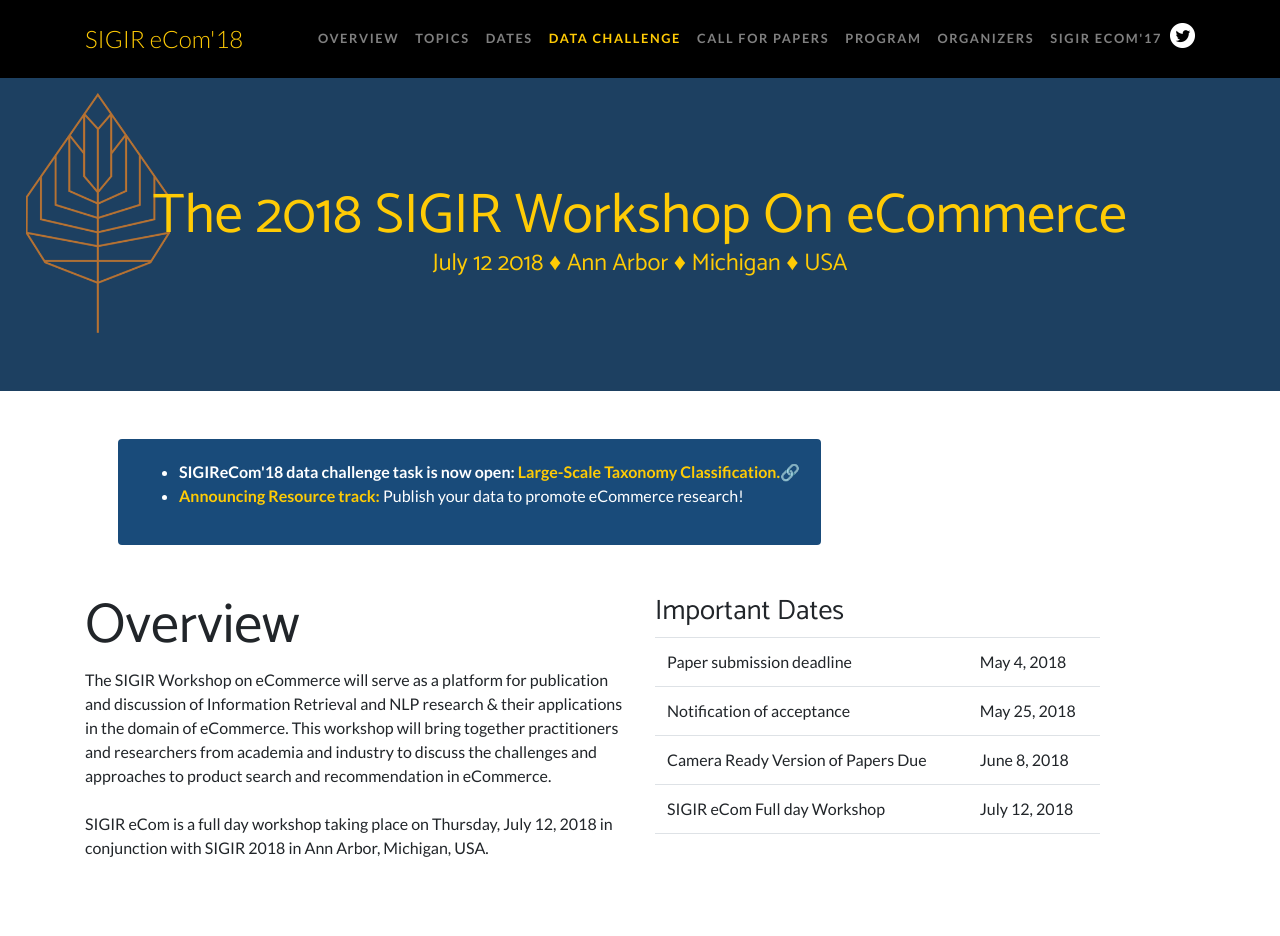
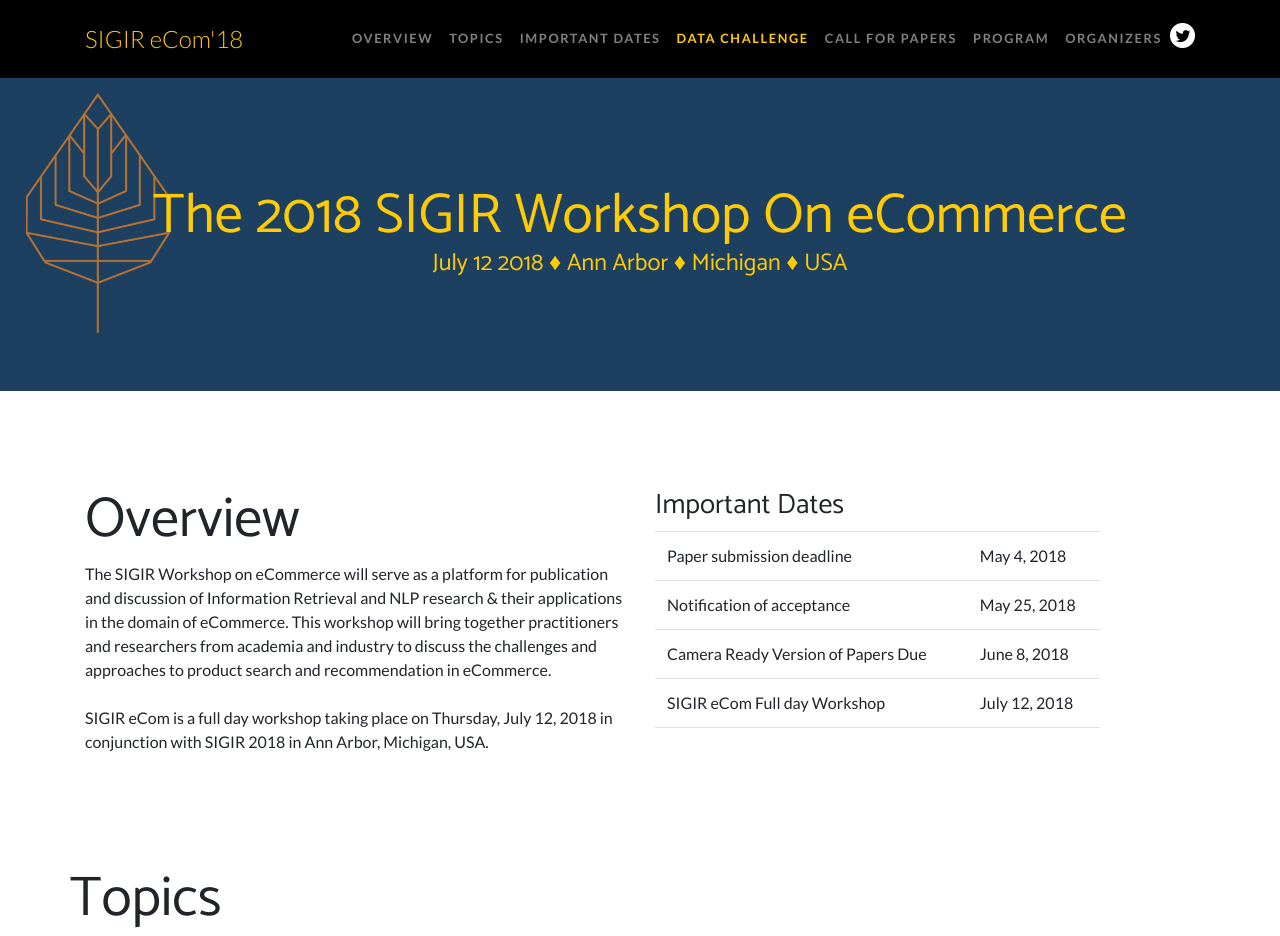
Before and after one commit to sigir-ecom/sigir-ecom.github.io, a website: page index.html in a window 1280 px wide. Shown: the top 936 px of the page. Drawn offline with Linux system fonts and the light colour scheme.

Commit message:
Revert "Merge branch 'master' into master"
This reverts commit 884e2698ff7bfddc2c550d0af10d28bd594f9b8d, reversing
changes made to ca40050ace95148c9e46eb61b2b5d030c713b0fb.

```diff
--- a/css/one-page-wonder.css
+++ b/css/one-page-wonder.css
@@ -121,14 +121,3 @@
 .btn-secondary:focus {
   box-shadow: 0 0 0 0.2rem rgba(255, 106, 0, 0.5);
 }
-
-.alert {
-    padding: 15px;
-    background-color: #f44336;
-    color: white;
-    opacity: 1;
-    transition: opacity 0.6s;
-    margin-bottom: 15px;
-}
-
-.alert.info {background-color: #194B7;}
--- a/index.html
+++ b/index.html
@@ -48,7 +48,7 @@
               <a class="nav-link" href="#Topics">Topics</a>
             </li>
             <li class="nav-item">
-              <a class="nav-link" href="./dates.html">Dates</a>
+              <a class="nav-link" href="./dates.html">Important Dates</a>
             </li>
             <li class="nav-item">
               <a class="nav-link" href="./data-task.html"><font color=#FFCB05>Data Challenge</font></a>
@@ -61,9 +61,6 @@
             </li>
             <li class="nav-item">
               <a class="nav-link" href="./organizers.html">Organizers</a>
-            </li>
-            <li class="nav-item">
-              <a class="nav-link" href="http://sigir-ecom.weebly.com/" target="_blank">SIGIR eCom'17</a>
             </li>
             <li>
                       <a href="https://twitter.com/SIGIReCom" target="_blank">
@@ -90,13 +87,6 @@
       <div class="container">
         <div class="row align-items-center">
             <div class="p-5">
-              <div class="alert info">
-  <ul>
-    <li><b>SIGIReCom'18 data challenge task is now open: <a href='./data-task.html' target="_blank"><font color=#FFCB05>Large-Scale Taxonomy Classification.&#x1F517</font></b></a>
-    </li>
-    <li><b><a href="#ResourceTrack"><font color=#FFCB05>Announcing Resource track:</font></a> </b> Publish your data to promote eCommerce research!</li>
-  </ul>
-</div>
 
             </div>
         </div>
@@ -192,12 +182,11 @@
                       <li>Fashion eCommerce</li>
 
                 </ul>
-                <section id='ResourceTrack'>
               </p>
-              <h2 class="display-4">Resource Track</h2>
+              <h2 class="display-4">Data/ Resource Track</h2>
               <p>In order to promote academic research in the eCommerce domain, we plan to accept a small number of high quality dataset contributions. These submissions should be accompanied by a clear and detailed description of the dataset, some potential questions and applications that arise from it. Preliminary empirical investigations conveying any insight about the data will increase the quality of the submission.
               </p>
-            </section>
+
             </div>
         </div>
       </div>
```
Also changed, not shown: cfp.html (+0 -3 lines), data-task.html (+0 -3 lines), dates.html (+0 -3 lines), organizers.html (+0 -3 lines), program.html (+0 -3 lines), css/one-page-wonder.min.css.
